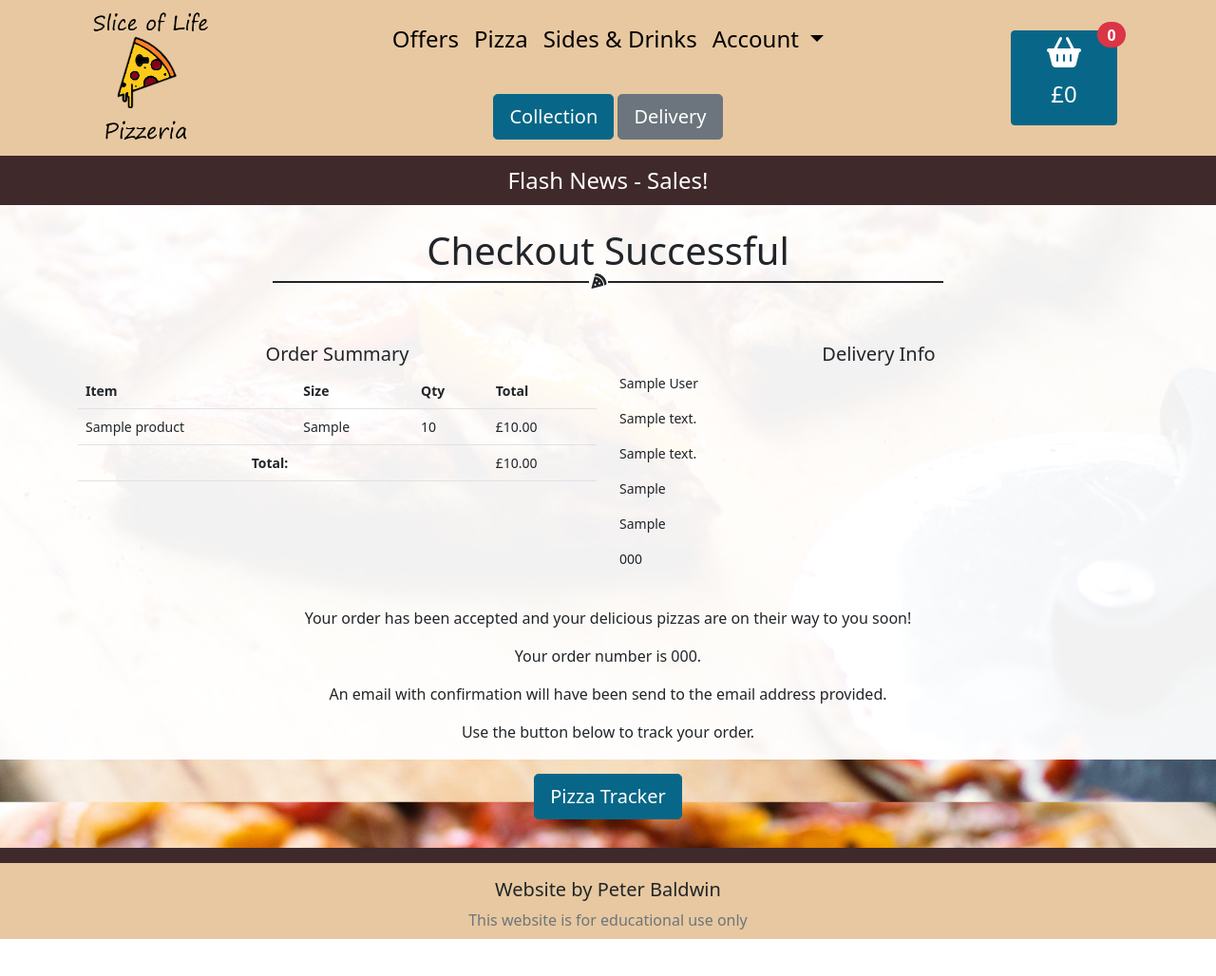
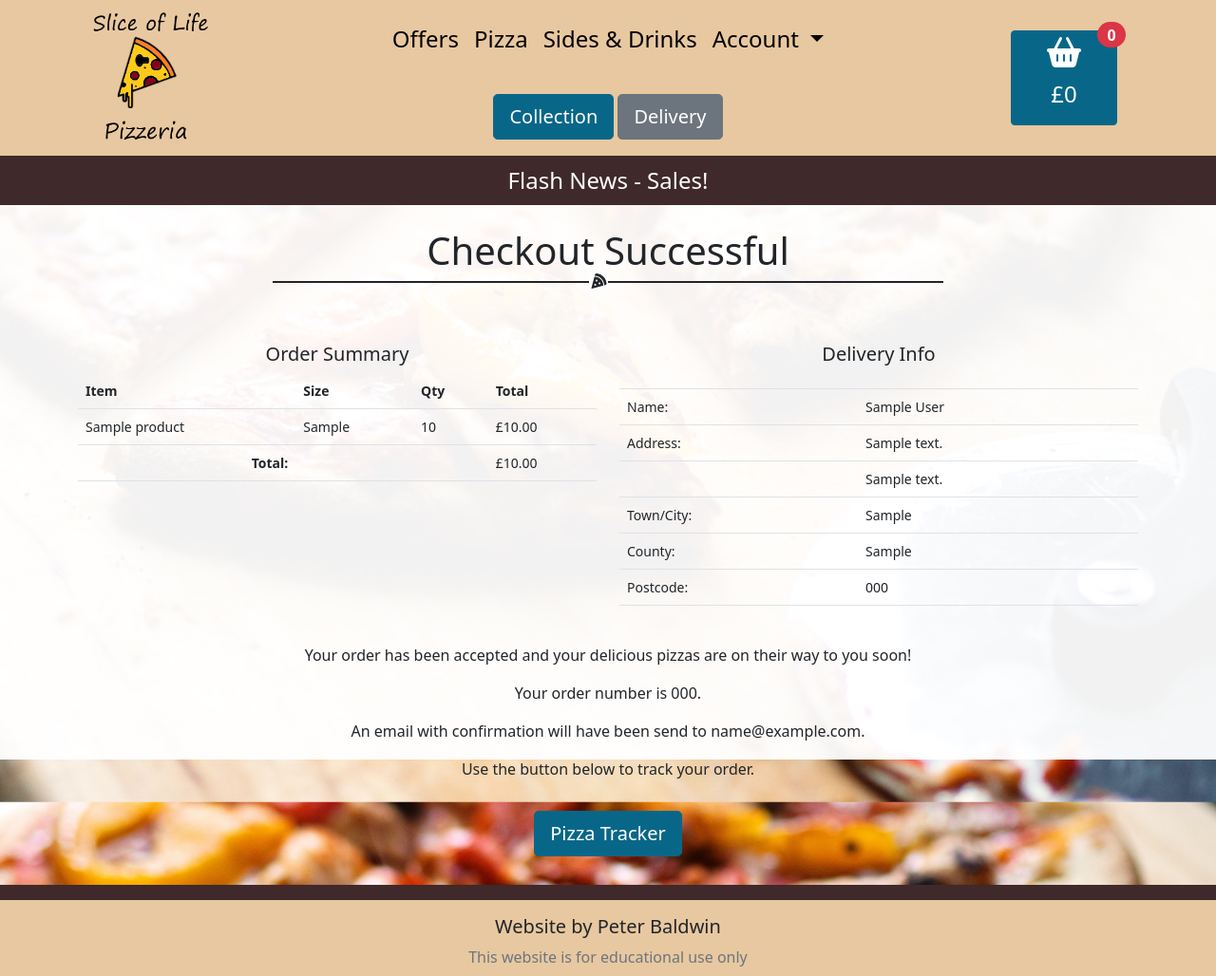
Before and after one commit to Baldpet/slice-of-life-pizzeria, a Django app: page /checkout/checkout_success/000 in a window 1280 px wide. Shown: the whole page at 95% size. Before the commit the page ends 989 px from the top, so only its background shows below. Run offline with Django 3.2, Linux system fonts and the light colour scheme; tables that the repository leaves empty hold one stand-in row (values such as "Sample post"); some libraries are stand-ins or nearby versions.

Commit message:
Fixed an error with the order and styled the checkout success page

```diff
--- a/checkout/templates/checkout/checkout_success.html
+++ b/checkout/templates/checkout/checkout_success.html
@@ -52,16 +52,39 @@
                     </div>
                 {% else %}
                     <h5 class="text-center">Delivery Info</h5>
-                    <div class="small">
-                        <p>{{ order.full_name }}</p>
-                        <p>{{ order.street_address1 }}</p>
-                        <p>{{ order.street_address2 }}</p>
-                        <p>{{ order.town_or_city }}</p>
-                        <p>{{ order.county }}</p>
-                        <p>{{ order.postcode }}</p>
-                    </div>
+                    <table class="table small">
+                        <tr>
+                            <th></th>
+                            <th></th>
+                        </tr>
+                        <tr>
+                            <td>Name: </td>
+                            <td>{{ order.full_name }}</td>
+                        </tr>
+                        <tr>
+                            <td>Address: </td>
+                            <td>{{ order.street_address1 }}</td>
+                        </tr>
+                        {% if order.street_address2 %}
+                            <tr>
+                                <td></td>
+                                <td>{{ order.street_address2 }}</td>
+                            </tr>
+                        {% endif %}
+                        <tr>
+                            <td>Town/City: </td>
+                            <td>{{ order.town_or_city }}</td>
+                        </tr>
+                        <tr>
+                            <td>County: </td>
+                            <td>{{ order.county }}</td>
+                        </tr>
+                        <tr>
+                            <td>Postcode: </td>
+                            <td>{{ order.postcode }}</td>
+                        </tr>
+                    </table>
                 {% endif %}
-
             </div>
         </div>
         <div class="row mt-4">
@@ -72,7 +95,7 @@
                     <p>Your order has been accepted and your delicious pizzas are on their way to you soon!</p>
                 {% endif %}
                 <p>Your order number is {{ order.order_number}}.</p>
-                <p>An email with confirmation will have been send to the email address provided.</p>
+                <p>An email with confirmation will have been send to {{ order.email }}.</p>
                 <p>Use the button below to track your order.</p>
             </div>
         </div>
--- a/checkout/views.py
+++ b/checkout/views.py
@@ -33,7 +33,7 @@ def checkout(request):
             'postcode': request.POST['postcode'],
             'town_or_city': request.POST['town_or_city'],
             'street_address1': request.POST['street_address1'],
-            'street_adress2': request.POST['street_address2'],
+            'street_address2': request.POST['street_address2'],
             'county': request.POST['county'],
         }
 
```
